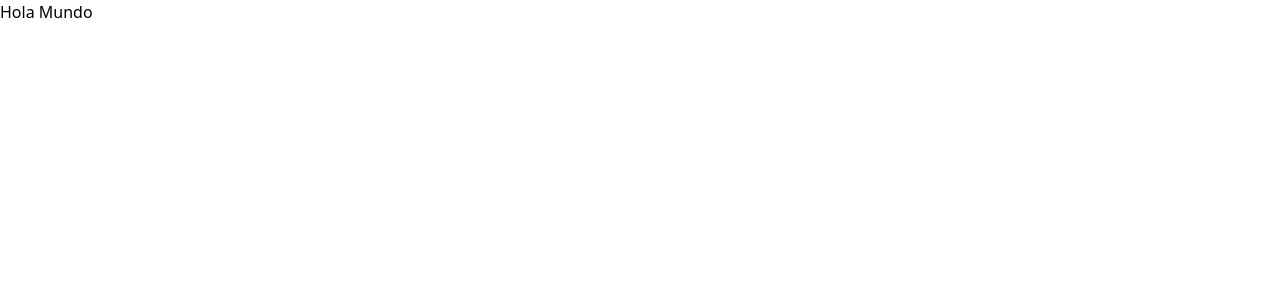
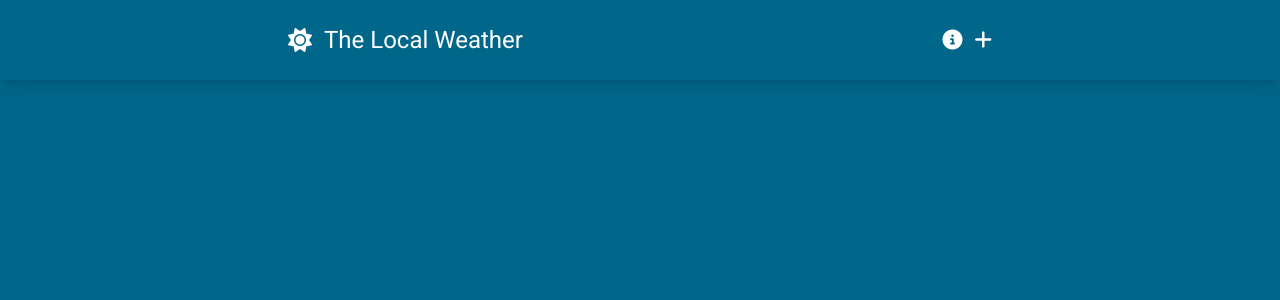
Before and after one commit to cbaquerog/Vue_CompositionAPI, a Vue app in the folder weather-app/: page / in a window 1280 px wide. Shown: the top 300 px of the page. Built offline with nearby package versions, Linux system fonts and the light colour scheme.

Commit message:
firs commit (setting up project and tailwindcss)

```diff
--- a/weather-app/index.html
+++ b/weather-app/index.html
@@ -10,6 +10,13 @@
       href="https://fonts.googleapis.com/css2?family=Roboto:ital,wght@0,100;0,300;0,400;0,500;0,700;0,900;1,100;1,300;1,400;1,500;1,700;1,900&display=swap"
       rel="stylesheet"
     />
+    <link
+      rel="stylesheet"
+      href="https://cdnjs.cloudflare.com/ajax/libs/font-awesome/6.5.2/css/all.min.css"
+      integrity="sha512-SnH5WK+bZxgPHs44uWIX+LLJAJ9/2PkPKZ5QiAj6Ta86w+fsb2TkcmfRyVX3pBnMFcV7oQPJkl9QevSCWr3W6A=="
+      crossorigin="anonymous"
+      referrerpolicy="no-referrer"
+    />
     <title>Vite App</title>
   </head>
   <body>
--- a/weather-app/package.json
+++ b/weather-app/package.json
@@ -14,6 +14,9 @@
   },
   "devDependencies": {
     "@vitejs/plugin-vue": "^5.0.4",
+    "autoprefixer": "^10.4.19",
+    "postcss": "^8.4.38",
+    "tailwindcss": "^3.4.4",
     "vite": "^5.2.8"
   }
 }
--- a/weather-app/src/App.vue
+++ b/weather-app/src/App.vue
@@ -1,9 +1,11 @@
 <script setup>
 import { RouterView } from "vue-router";
+import SiteNavigation from "./components/SiteNavigation.vue";
 </script>
 
 <template>
-  <div>
+  <div class="flex flex-col min-h-screen font-Roboto bg-weather-primary">
+    <SiteNavigation />
     <RouterView />
   </div>
 </template>
--- /dev/null
+++ b/weather-app/src/components/SiteNavigation.vue
@@ -0,0 +1,27 @@
+<template>
+  <header class="sticky top-0 bg-weather-primary shadow-lg">
+    <nav
+      class="container flex flex-col sm:flex-row items-center gap-4 text-white py-6"
+    >
+      <RouterLink :to="{ name: 'home' }">
+        <div class="flex items-center gap-3">
+          <i class="fa-solid fa-sun text-2xl"></i>
+          <p class="text-2xl">The Local Weather</p>
+        </div>
+      </RouterLink>
+
+      <div class="flex gap-3 flex-1 justify-end">
+        <i
+          class="fa-solid fa-circle-info text-xl hover:text-weather-secondary duration-150 cursor-pointer"
+        ></i>
+        <i
+          class="fa-solid fa-plus text-xl hover:text-weather-secondary duration-150 cursor-pointer"
+        ></i>
+      </div>
+    </nav>
+  </header>
+</template>
+
+<script setup>
+import { RouterLink } from "vue-router";
+</script>
--- a/weather-app/src/views/HomeView.vue
+++ b/weather-app/src/views/HomeView.vue
@@ -1,7 +1,5 @@
 <script setup></script>
 
 <template>
-  <main>
-    <h1>Hola Mundo</h1>
-  </main>
+  <main></main>
 </template>
--- a/weather-app/tailwind.config.js
+++ b/weather-app/tailwind.config.js
@@ -1,15 +1,15 @@
 /** @type {import('tailwindcss').Config} */
 export default {
-  content: [".index/html", "./src/**/*.{vue,js,ts,jsx,tsx}"],
+  content: ["./index.html", "./src/**/*.{vue,js,ts,jsx,tsx}"],
   theme: {
     extend: {
       colors: {
         "weather-primary": "#00668A",
-        "weather-secondary": "#004F71",
+        "weather-secondary": "#004E71",
       },
     },
     fontFamily: {
-      Roboto: ["Roboto, sans-serif"],
+      Roboto: ["Roboto, sans-seriff"],
     },
     container: {
       padding: "2rem",
```
Also changed, not shown: 1 other file (tests, documents, lock files or other folders).
